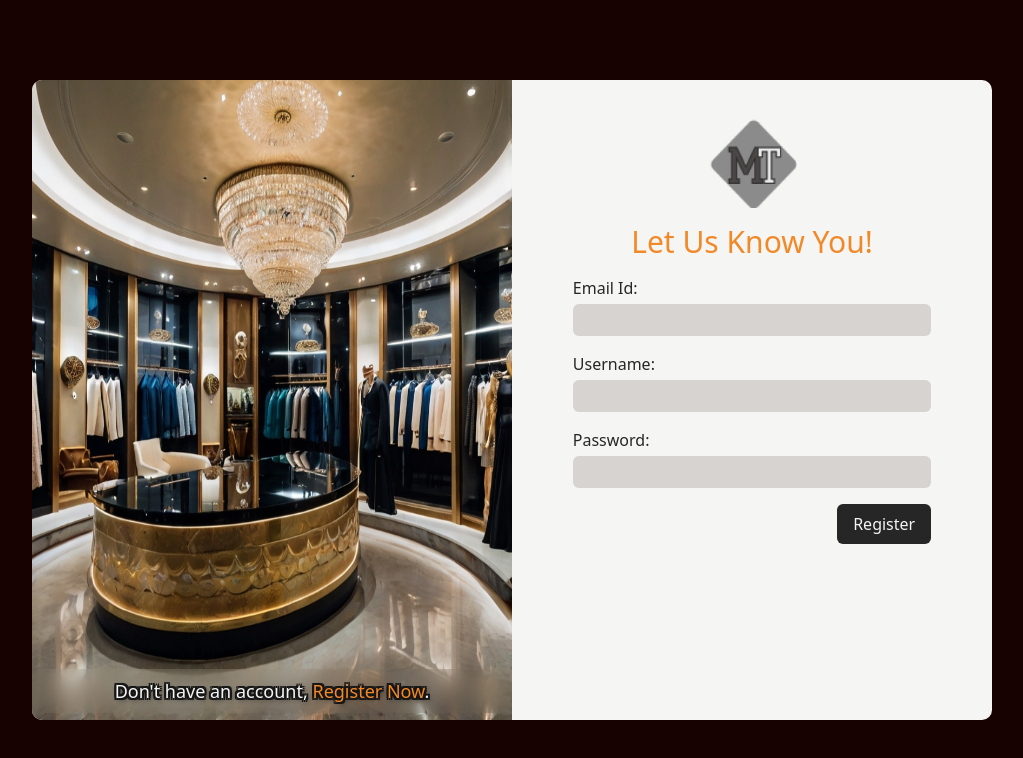
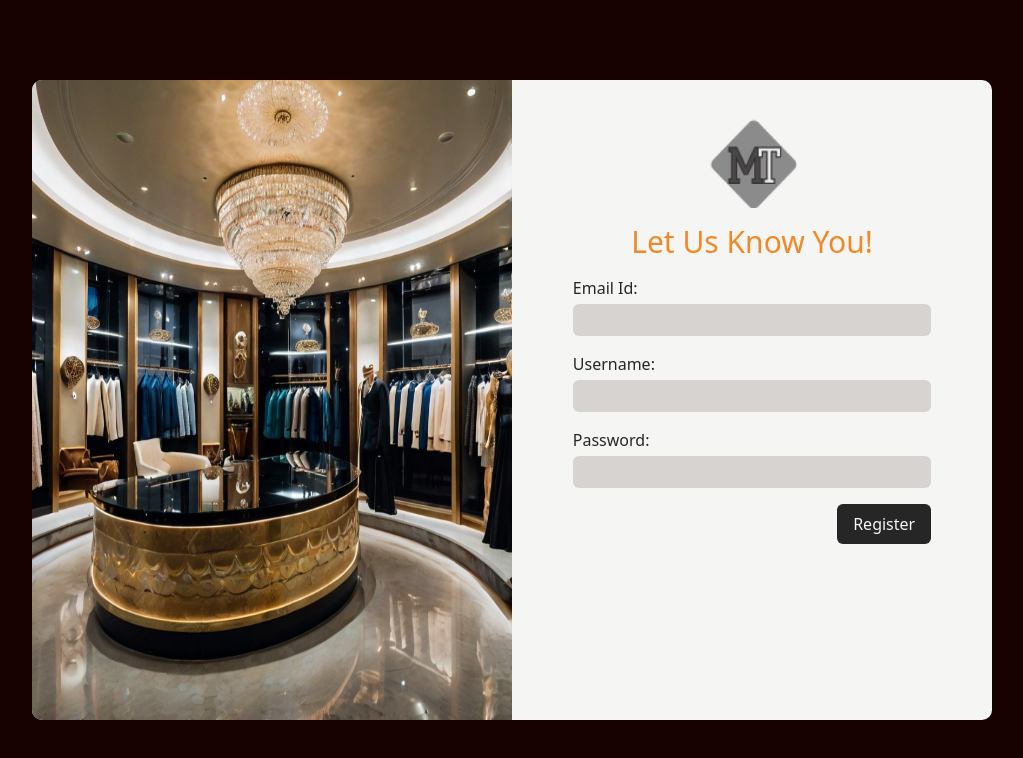
Before and after one commit to gbejoy/Masters_of_tailoring, a React (Vite) app in the folder vite-project/: page /register in a window 1280 px wide. Shown: the top 758 px of the page, without its empty margins (128-1151 px from the left). Built offline with nearby package versions, Linux system fonts and the light colour scheme; a web font is replaced by a local one.

Commit message:
Product card added 5

```diff
--- a/vite-project/src/Components/Register.jsx
+++ b/vite-project/src/Components/Register.jsx
@@ -49,9 +49,8 @@ export default function Register()
     return (
         <section className="bg-[#180101] min-h-screen w-full flex flex-row items-center justify-center">
             <div className="bg-stone-100 w-[75vw] md:w-[50vw] lg:w-[75%] h-[80vh] flex flex-row items-center rounded-[10px]">
-                <div className="hidden lg:block w-[50%] h-full relative">
+                <div className="hidden lg:block w-[50%] h-full">
                     <img src={TailorShop} className="w-full h-full rounded-l-[10px]"/>
-                    <h1 className="text-stone-100 shadow-text-light text-center w-full absolute top-[92%] left-[50%] -translate-x-[50%] whitespace-nowrap text-lg py-2 blur-background">Don't have an account, <span className="text-[#F28928] cursor-pointer whitespace-wrap"><a href="/register">Register Now</a></span>.</h1>
                 </div>
 
                 <div className="w-full lg:w-[50%] h-full py-[1rem] px-[1rem]">
```
